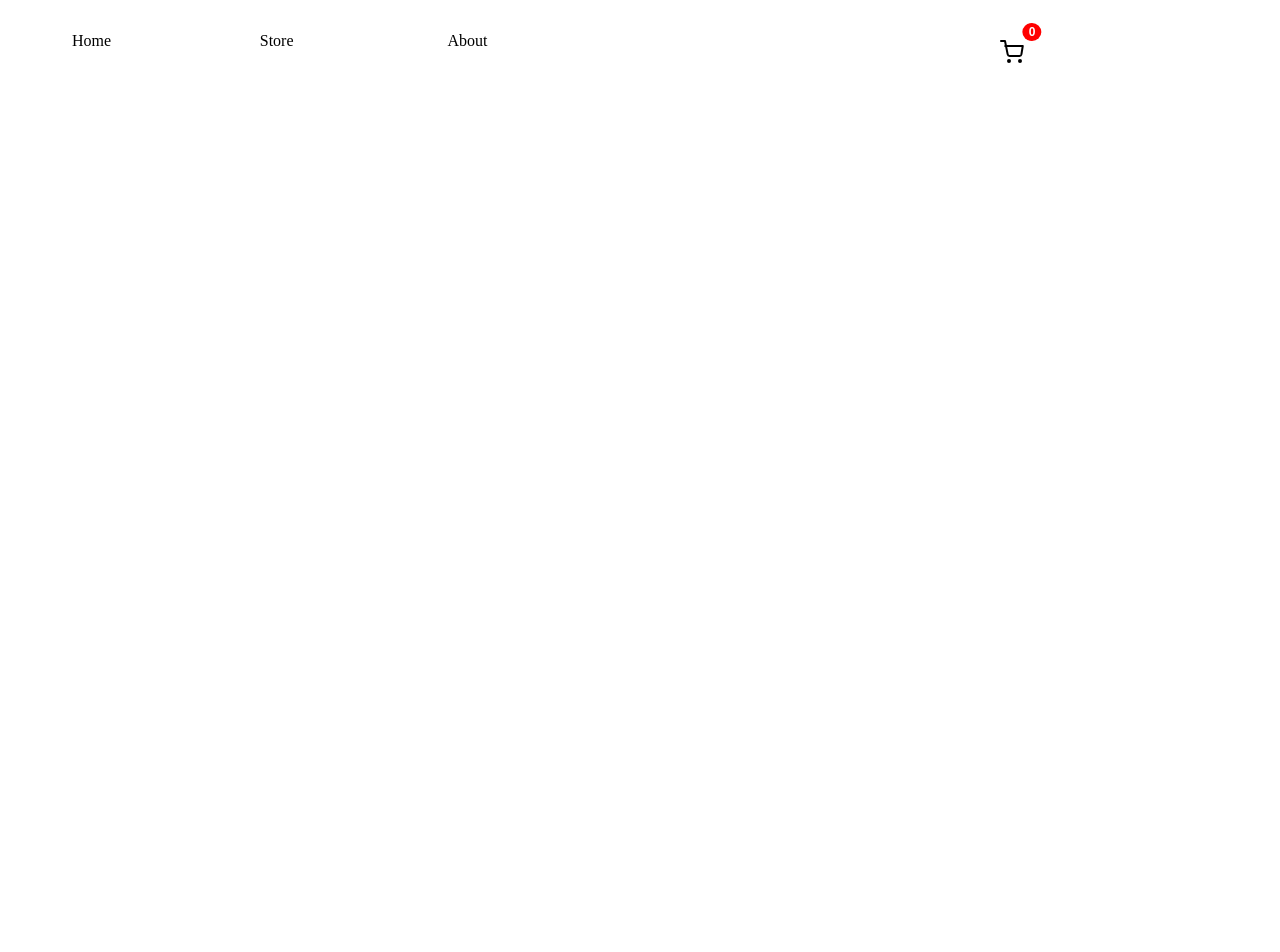
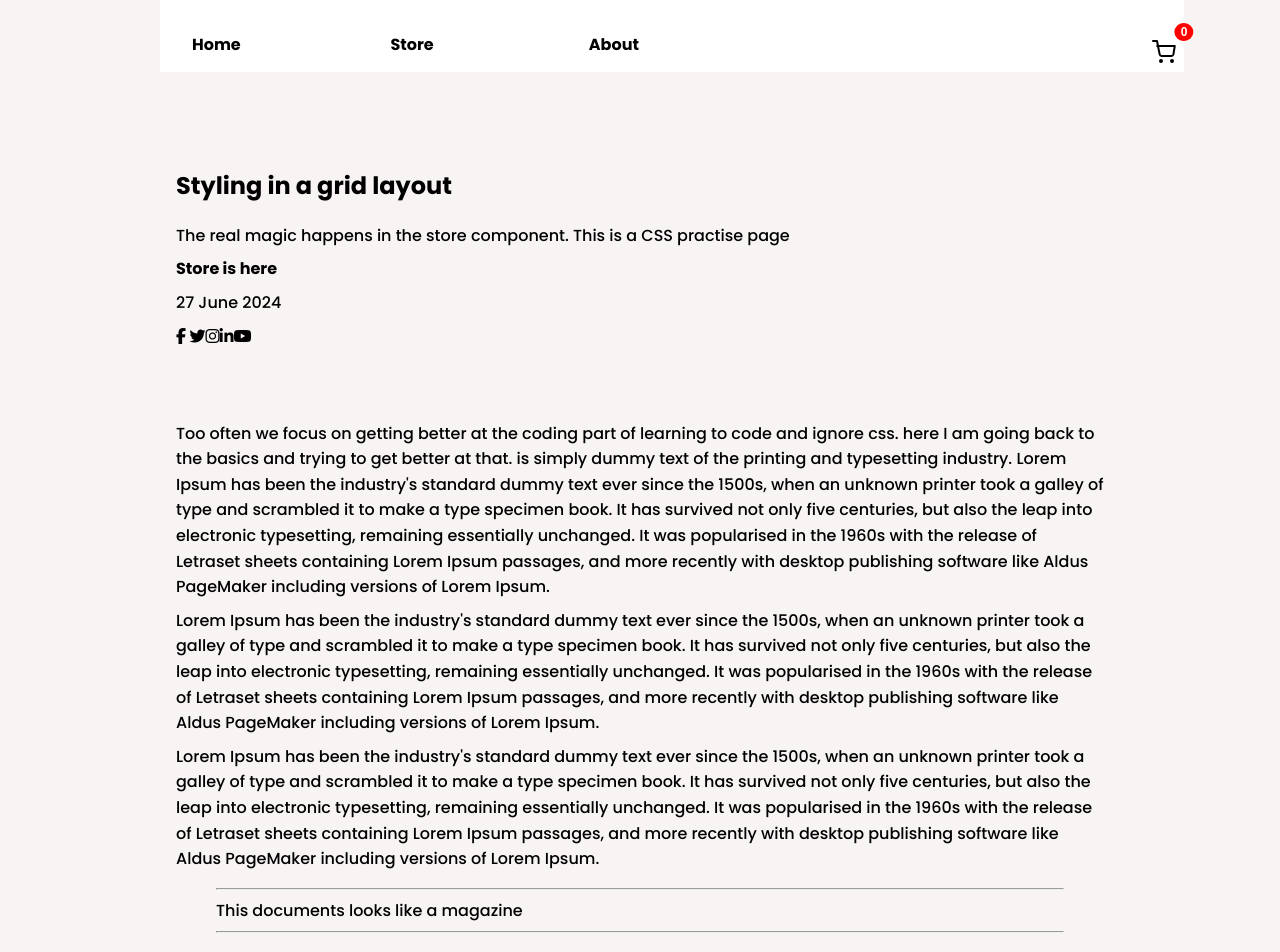
Before and after one commit to shazkhan2/Shopping_app, a React (Vite) app: page / in a window 1280 px wide. Shown: the top 952 px of the page. Before the commit the page ends 800 px from the top, so only its background shows below. Built offline with nearby package versions, Linux system fonts and the light colour scheme.

Commit message:
Home page css practise html

```diff
--- a/package.json
+++ b/package.json
@@ -10,6 +10,7 @@
     "preview": "vite preview"
   },
   "dependencies": {
+    "@fortawesome/fontawesome-free": "^6.5.2",
     "react": "^18.2.0",
     "react-dom": "^18.2.0",
     "react-router-dom": "^6.23.1"
--- a/src/components/CartItem.tsx
+++ b/src/components/CartItem.tsx
@@ -20,7 +20,7 @@ export function CartItem({ id, quantity }: CartItemProps) {
         <img src={item.imgUrl} alt={item.name} />
         <div className="item-details">
           <div className="item-name">
-            {item.name} {quantity > 1 && <span> x{quantity}</span>}
+            {item.name} {quantity > 1 && <span> x {quantity}</span>}
           </div>
           <div className="item-price">
             {formatCurrency(item.price)}
--- /dev/null
+++ b/src/main.css
@@ -0,0 +1,85 @@
+@import url("https://fonts.googleapis.com/css2?family=Poppins:wght@500;700&display=swap");
+
+
+body {
+  font-family: "Poppins", sans-serif;
+  -webkit-font-smoothing: antialiased;
+  -moz-osx-font-smoothing: grayscale;
+  max-width: 1440px;
+  margin: 0 auto;
+  background-color: rgb(249, 244, 244);
+  padding: 1rem 10rem;
+
+}
+
+a,
+button {
+  text-decoration: none;
+  color: var(--GrayishViolet);
+  font-weight: bold;
+  font-size: 1rem;
+}
+
+a:hover {
+  color: var(--VeryDarkBlue);
+}
+
+/* Primarry button */
+
+.primary-button {
+  background-color: var(--Cyan);
+  color: white;
+  padding: 10px 20px;
+  border-radius: 25px;
+  font-weight: bold;
+  cursor: pointer;
+  border: none;
+}
+
+.primary-button:hover {
+  background-color: hsl(180, 58%, 71%);
+}
+
+p {
+  line-height: 1.6;
+  color: var(--GrayishViolet);
+  margin: 0.5rem 0;
+}
+
+img {
+  max-width: 100%;
+}
+
+ul,
+li {
+  list-style-type: none;
+  padding: 0;
+}
+
+section {
+  padding: 2rem 1rem;
+}
+
+h2 {
+  font-size: 2rem;
+  color: var(--VeryDarkBlue);
+  margin: 1rem 0;
+}
+
+h3 {
+  font-size: 1.5rem;
+  color: var(--VeryDarkBlue);
+  margin: 1rem 0;
+}
+
+h4 {
+  font-size: 1.25rem;
+  color: var(--VeryDarkBlue);
+  margin: 1rem 0;
+}
+
+@media screen and (max-width: 375px) {
+  body {
+    padding: 1rem 1rem;
+  }
+}
--- a/src/main.tsx
+++ b/src/main.tsx
@@ -2,6 +2,10 @@ import React from 'react'
 import ReactDOM from 'react-dom/client'
 import App from './App.tsx'
 import { BrowserRouter } from 'react-router-dom'
+import '@fortawesome/fontawesome-free/css/all.css';
+
+import "./main.css"
+
 ReactDOM.createRoot(document.getElementById('root')!).render(
   <React.StrictMode>
     <BrowserRouter>
--- a/src/pages/About.tsx
+++ b/src/pages/About.tsx
@@ -1,3 +1,5 @@
+// import "./About.css";
+
 export function About() {
     return <h1>About</h1>
 }
--- /dev/null
+++ b/src/pages/Home.css
@@ -0,0 +1,5 @@
+.home-container {
+    margin-top: 100px;
+}
+.home-container p {
+  }
--- a/src/pages/Home.tsx
+++ b/src/pages/Home.tsx
@@ -1,3 +1,135 @@
+import { Link } from "react-router-dom";
+import "./Home.css";
 export function Home() {
-    return <h1>Home</h1>
+    return (
+    <div className="home-container">
+        <section>
+
+        <header>
+    <h1>Styling in a grid layout </h1>
+    <p>The real magic happens in the store component. This is a CSS practise page</p>
+    </header>
+    <div>
+        <p>
+        <Link to="/store">Store is here</Link>
+        </p>
+        <p>27 June 2024</p>
+    </div>
+    <div>
+        <a href="https://www.facebook.com">
+        <i className="fab fa-facebook-f">   </i>     </a>
+        <a href="https://twitter.com">
+            <i className="fab fa-twitter"></i>
+          </a>
+          <a href="https://instagram.com">
+            <i className="fab fa-instagram"></i>
+          </a>
+          <a href="https://www.linkedin.com/">
+            <i className="fab fa-linkedin-in"></i>
+          </a>
+          <a href="https://www.youtube.com">
+            <i className="fab fa-youtube"></i>
+            </a>
+    </div>
+    </section>
+    <section>
+        <p>
+            Too often we focus on getting better at the coding part of learning to code and ignore css. here I am going back to the basics and trying to get better at that.
+            is simply dummy text of the printing and typesetting industry.
+            Lorem Ipsum has been the industry's standard dummy text ever since the 1500s,
+            when an unknown printer took a galley of type and scrambled it to make a type specimen
+            book. It has survived not only five centuries, but also the leap into electronic
+            typesetting, remaining essentially unchanged. It was popularised in the 1960s with the
+            release of Letraset sheets containing Lorem Ipsum passages, and more recently with
+            desktop publishing software like Aldus PageMaker including versions of Lorem Ipsum.
+        </p>
+        <p>
+                       Lorem Ipsum has been the industry's standard dummy text ever since the 1500s,
+            when an unknown printer took a galley of type and scrambled it to make a type specimen
+            book. It has survived not only five centuries, but also the leap into electronic
+            typesetting, remaining essentially unchanged. It was popularised in the 1960s with the
+            release of Letraset sheets containing Lorem Ipsum passages, and more recently with
+            desktop publishing software like Aldus PageMaker including versions of Lorem Ipsum.
+        </p>
+        <p>
+                        Lorem Ipsum has been the industry's standard dummy text ever since the 1500s,
+            when an unknown printer took a galley of type and scrambled it to make a type specimen
+            book. It has survived not only five centuries, but also the leap into electronic
+            typesetting, remaining essentially unchanged. It was popularised in the 1960s with the
+            release of Letraset sheets containing Lorem Ipsum passages, and more recently with
+            desktop publishing software like Aldus PageMaker including versions of Lorem Ipsum.
+        </p>
+        <blockquote>
+          <hr />
+          <p className="quote">
+            This documents looks like a magazine
+          </p>
+          <hr />
+        </blockquote>
+        <p>
+            Too often we focus on getting better at the coding part of learning to code and ignore css. here I am going back to the basics and trying to get better at that.
+            is simply dummy text of the printing and typesetting industry.
+            Lorem Ipsum has been the industry's standard dummy text ever since the 1500s,
+            when an unknown printer took a galley of type and scrambled it to make a type specimen
+            book. It has survived not only five centuries, but also the leap into electronic
+            typesetting, remaining essentially unchanged. It was popularised in the 1960s with the
+            release of Letraset sheets containing Lorem Ipsum passages, and more recently with
+            desktop publishing software like Aldus PageMaker including versions of Lorem Ipsum.
+        </p>
+        <p>
+                       Lorem Ipsum has been the industry's standard dummy text ever since the 1500s,
+            when an unknown printer took a galley of type and scrambled it to make a type specimen
+            book. It has survived not only five centuries, but also the leap into electronic
+            typesetting, remaining essentially unchanged. It was popularised in the 1960s with the
+            release of Letraset sheets containing Lorem Ipsum passages, and more recently with
+            desktop publishing software like Aldus PageMaker including versions of Lorem Ipsum.
+        </p>
+        <p>
+                        Lorem Ipsum has been the industry's standard dummy text ever since the 1500s,
+            when an unknown printer took a galley of type and scrambled it to make a type specimen
+            book. It has survived not only five centuries, but also the leap into electronic
+            typesetting, remaining essentially unchanged. It was popularised in the 1960s with the
+            release of Letraset sheets containing Lorem Ipsum passages, and more recently with
+            desktop publishing software like Aldus PageMaker including versions of Lorem Ipsum.
+        </p>
+        <p>
+                        Lorem Ipsum has been the industry's standard dummy text ever since the 1500s,
+            when an unknown printer took a galley of type and scrambled it to make a type specimen
+            book. It has survived not only five centuries, but also the leap into electronic
+            typesetting, remaining essentially unchanged. It was popularised in the 1960s with the
+            release of Letraset sheets containing Lorem Ipsum passages, and more recently with
+            desktop publishing software like Aldus PageMaker including versions of Lorem Ipsum.
+        </p>
+    </section>
+
+    <section className="li-section">
+        <article>
+            <h3>My coding journey</h3>
+            <p>And it goes on</p>
+            <ul>
+                <li>
+                    <h4>Business studies</h4>
+                    <p>This is what I thought I should do</p>
+                </li>
+                <li>
+                    <h4>Literature</h4>
+                    <p>It was even more fascinating</p>
+                </li>
+                <li>
+                    <h4>
+                        Programming
+                    </h4>
+
+                    <p>I then decided to become a fullstack developer</p>
+                </li>
+            </ul>
+        </article>
+
+    </section>
+
+
+
+
+    </div>
+    );
 }
```
Also changed, not shown: 1 other file (tests, documents, lock files or other folders).
